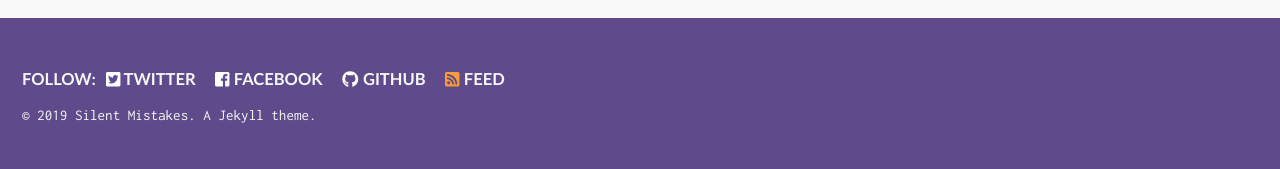
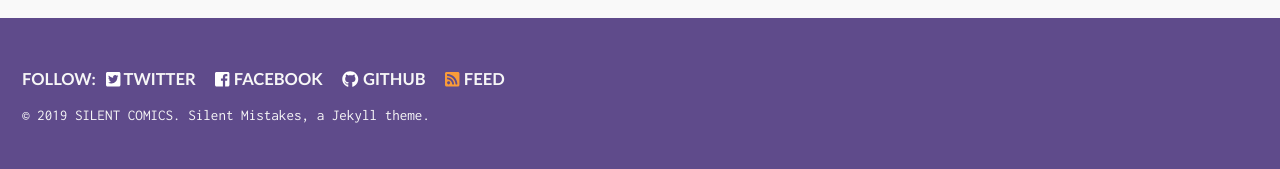
Before and after one commit to SilentComics/silent-mistakes, a Jekyll site: the page built from index.html, in a window 1280 px wide. Shown: the part 2028-2197 px from the top of the page. Built offline with Jekyll 4.4.1, drawn with Linux system fonts in a browser that asks for light colours; the list of posts is cut into pages by our own code.

Commit message:
Update footer.html

```diff
--- a/_includes/footer.html
+++ b/_includes/footer.html
@@ -19,4 +19,4 @@
   </ul>
 </div>
 
-<div class="page__footer-copyright">&copy; {{ site.time | date: '%Y' }} {{ site.name | default: site.title }}. A Jekyll theme.</div>
+<div class="page__footer-copyright">&copy; {{ site.time | date: '%Y' }} {{ site.author | default: site.author }}. Silent Mistakes, a Jekyll theme.</div>
```
